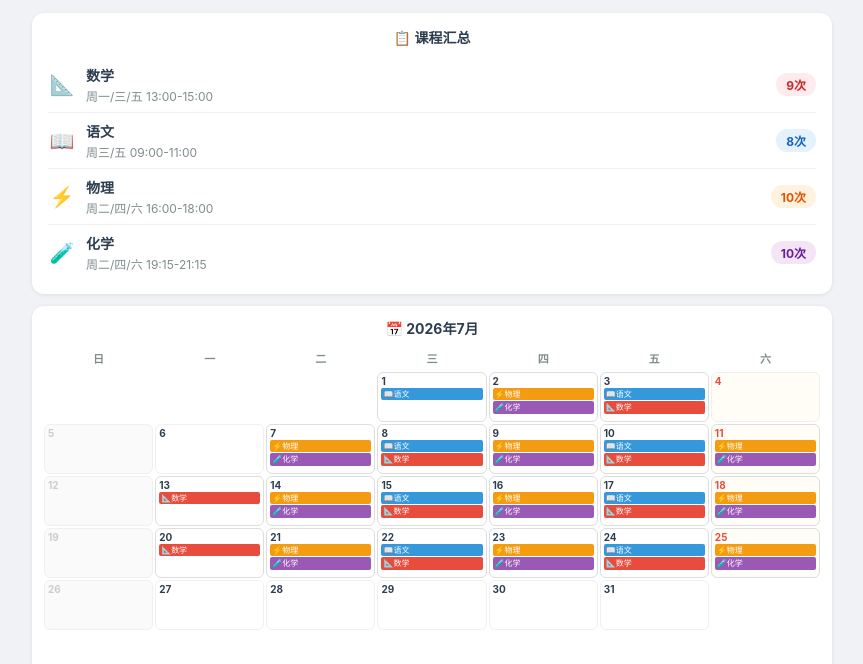
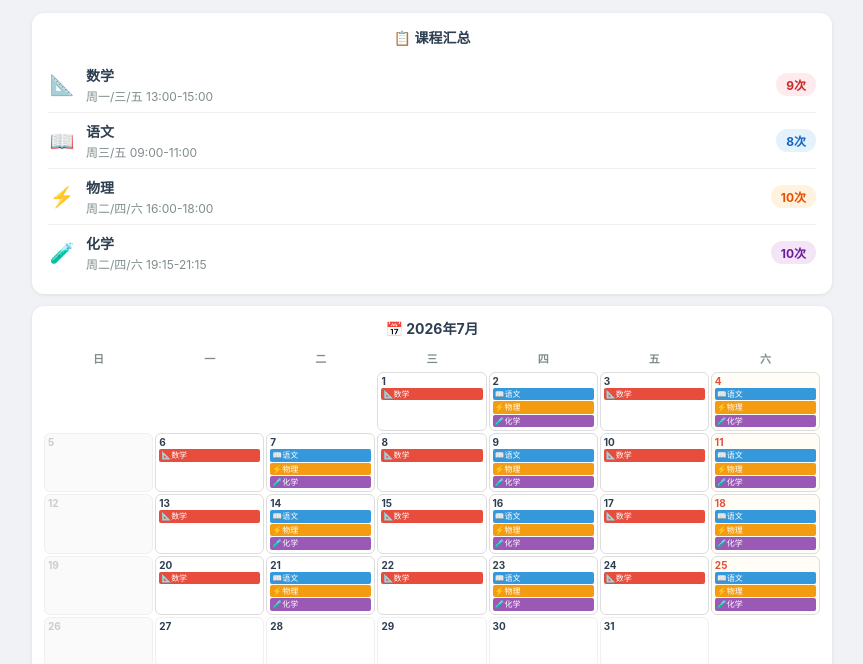
Before and after one commit to glenman/niniu-highschool-calendar, a plain HTML site: page index.html in a window 1280 px wide. Shown: the part 159-823 px from the top of the page, without its empty margins (208-1071 px from the left). Drawn offline with Linux system fonts and the light colour scheme.

Commit message:
📅 修复: index.html 嵌入数据同步为新课程安排

```diff
--- a/index.html
+++ b/index.html
@@ -331,13 +331,13 @@
     "weekday": "周三",
     "events": [
       {
-          "subject": "语文",
-          "emoji": "📖",
-          "time": "09:00-11:00",
-          "start_time": "09:00",
-          "end_time": "11:00",
-          "color": "#3498db",
-          "description": "高中语文衔接"
+        "subject": "数学",
+        "emoji": "📐",
+        "time": "08:00-10:00",
+        "start_time": "08:00",
+        "end_time": "10:00",
+        "color": "#e74c3c",
+        "description": "高中数学衔接"
       }
     ]
   },
@@ -346,20 +346,29 @@
     "weekday": "周四",
     "events": [
       {
+        "subject": "语文",
+        "emoji": "📖",
+        "time": "10:15-12:15",
+        "start_time": "10:15",
+        "end_time": "12:15",
+        "color": "#3498db",
+        "description": "高中语文衔接"
+      },
+      {
         "subject": "物理",
         "emoji": "⚡",
-          "time": "16:00-18:00",
-          "start_time": "16:00",
-          "end_time": "18:00",
+        "time": "13:00-15:00",
+        "start_time": "13:00",
+        "end_time": "15:00",
         "color": "#f39c12",
         "description": "高中物理衔接"
       },
       {
         "subject": "化学",
         "emoji": "🧪",
-          "time": "19:15-21:15",
-          "start_time": "19:15",
-          "end_time": "21:15",
+        "time": "15:15-17:15",
+        "start_time": "15:15",
+        "end_time": "17:15",
         "color": "#9b59b6",
         "description": "高中化学衔接"
       }
@@ -372,20 +381,59 @@
       {
         "subject": "数学",
         "emoji": "📐",
+        "time": "08:00-10:00",
+        "start_time": "08:00",
+        "end_time": "10:00",
+        "color": "#e74c3c",
+        "description": "高中数学衔接"
+      }
+    ]
+  },
+  {
+    "date": "2026-07-04",
+    "weekday": "周六",
+    "events": [
+      {
+        "subject": "语文",
+        "emoji": "📖",
+        "time": "10:15-12:15",
+        "start_time": "10:15",
+        "end_time": "12:15",
+        "color": "#3498db",
+        "description": "高中语文衔接"
+      },
+      {
+        "subject": "物理",
+        "emoji": "⚡",
         "time": "13:00-15:00",
         "start_time": "13:00",
         "end_time": "15:00",
+        "color": "#f39c12",
+        "description": "高中物理衔接"
+      },
+      {
+        "subject": "化学",
+        "emoji": "🧪",
+        "time": "15:15-17:15",
+        "start_time": "15:15",
+        "end_time": "17:15",
+        "color": "#9b59b6",
+        "description": "高中化学衔接"
+      }
+    ]
+  },
+  {
+    "date": "2026-07-06",
+    "weekday": "周一",
+    "events": [
+      {
+        "subject": "数学",
+        "emoji": "📐",
+        "time": "08:00-10:00",
+        "start_time": "08:00",
+        "end_time": "10:00",
         "color": "#e74c3c",
         "description": "高中数学衔接"
-        },
-        {
-          "subject": "语文",
-          "emoji": "📖",
-          "time": "09:00-11:00",
-          "start_time": "09:00",
-          "end_time": "11:00",
-          "color": "#3498db",
-          "description": "高中语文衔接"
       }
     ]
   },
@@ -394,20 +442,29 @@
     "weekday": "周二",
     "events": [
       {
+        "subject": "语文",
+        "emoji": "📖",
+        "time": "10:15-12:15",
+        "start_time": "10:15",
+        "end_time": "12:15",
+        "color": "#3498db",
+        "description": "高中语文衔接"
+      },
+      {
         "subject": "物理",
         "emoji": "⚡",
-          "time": "16:00-18:00",
-          "start_time": "16:00",
-          "end_time": "18:00",
+        "time": "13:00-15:00",
+        "start_time": "13:00",
+        "end_time": "15:00",
         "color": "#f39c12",
         "description": "高中物理衔接"
       },
       {
         "subject": "化学",
         "emoji": "🧪",
-          "time": "19:15-21:15",
-          "start_time": "19:15",
-          "end_time": "21:15",
+        "time": "15:15-17:15",
+        "start_time": "15:15",
+        "end_time": "17:15",
         "color": "#9b59b6",
         "description": "高中化学衔接"
       }
@@ -420,20 +477,11 @@
       {
         "subject": "数学",
         "emoji": "📐",
-          "time": "13:00-15:00",
-          "start_time": "13:00",
-          "end_time": "15:00",
+        "time": "08:00-10:00",
+        "start_time": "08:00",
+        "end_time": "10:00",
         "color": "#e74c3c",
         "description": "高中数学衔接"
-        },
-        {
-          "subject": "语文",
-          "emoji": "📖",
-          "time": "09:00-11:00",
-          "start_time": "09:00",
-          "end_time": "11:00",
-          "color": "#3498db",
-          "description": "高中语文衔接"
       }
     ]
   },
@@ -442,20 +490,29 @@
     "weekday": "周四",
     "events": [
       {
+        "subject": "语文",
+        "emoji": "📖",
+        "time": "10:15-12:15",
+        "start_time": "10:15",
+        "end_time": "12:15",
+        "color": "#3498db",
+        "description": "高中语文衔接"
+      },
+      {
         "subject": "物理",
         "emoji": "⚡",
-          "time": "16:00-18:00",
-          "start_time": "16:00",
-          "end_time": "18:00",
+        "time": "13:00-15:00",
+        "start_time": "13:00",
+        "end_time": "15:00",
         "color": "#f39c12",
         "description": "高中物理衔接"
       },
       {
         "subject": "化学",
         "emoji": "🧪",
-          "time": "19:15-21:15",
-          "start_time": "19:15",
-          "end_time": "21:15",
+        "time": "15:15-17:15",
+        "start_time": "15:15",
+        "end_time": "17:15",
         "color": "#9b59b6",
         "description": "高中化学衔接"
       }
@@ -468,20 +525,11 @@
       {
         "subject": "数学",
         "emoji": "📐",
-          "time": "13:00-15:00",
-          "start_time": "13:00",
-          "end_time": "15:00",
+        "time": "08:00-10:00",
+        "start_time": "08:00",
+        "end_time": "10:00",
         "color": "#e74c3c",
         "description": "高中数学衔接"
-        },
-        {
-          "subject": "语文",
-          "emoji": "📖",
-          "time": "09:00-11:00",
-          "start_time": "09:00",
-          "end_time": "11:00",
-          "color": "#3498db",
-          "description": "高中语文衔接"
       }
     ]
   },
@@ -490,20 +538,29 @@
     "weekday": "周六",
     "events": [
       {
+        "subject": "语文",
+        "emoji": "📖",
+        "time": "10:15-12:15",
+        "start_time": "10:15",
+        "end_time": "12:15",
+        "color": "#3498db",
+        "description": "高中语文衔接"
+      },
+      {
         "subject": "物理",
         "emoji": "⚡",
-          "time": "16:00-18:00",
-          "start_time": "16:00",
-          "end_time": "18:00",
+        "time": "13:00-15:00",
+        "start_time": "13:00",
+        "end_time": "15:00",
         "color": "#f39c12",
         "description": "高中物理衔接"
       },
       {
         "subject": "化学",
         "emoji": "🧪",
-          "time": "19:15-21:15",
-          "start_time": "19:15",
-          "end_time": "21:15",
+        "time": "15:15-17:15",
+        "start_time": "15:15",
+        "end_time": "17:15",
         "color": "#9b59b6",
         "description": "高中化学衔接"
       }
@@ -516,9 +573,9 @@
       {
         "subject": "数学",
         "emoji": "📐",
-          "time": "13:00-15:00",
-          "start_time": "13:00",
-          "end_time": "15:00",
+        "time": "08:00-10:00",
+        "start_time": "08:00",
+        "end_time": "10:00",
         "color": "#e74c3c",
         "description": "高中数学衔接"
       }
@@ -529,20 +586,29 @@
     "weekday": "周二",
     "events": [
       {
+        "subject": "语文",
+        "emoji": "📖",
+        "time": "10:15-12:15",
+        "start_time": "10:15",
+        "end_time": "12:15",
+        "color": "#3498db",
+        "description": "高中语文衔接"
+      },
+      {
         "subject": "物理",
         "emoji": "⚡",
-          "time": "16:00-18:00",
-          "start_time": "16:00",
-          "end_time": "18:00",
+        "time": "13:00-15:00",
+        "start_time": "13:00",
+        "end_time": "15:00",
         "color": "#f39c12",
         "description": "高中物理衔接"
       },
       {
         "subject": "化学",
         "emoji": "🧪",
-          "time": "19:15-21:15",
-          "start_time": "19:15",
-          "end_time": "21:15",
+        "time": "15:15-17:15",
+        "start_time": "15:15",
+        "end_time": "17:15",
         "color": "#9b59b6",
         "description": "高中化学衔接"
       }
@@ -555,20 +621,11 @@
       {
         "subject": "数学",
         "emoji": "📐",
-          "time": "13:00-15:00",
-          "start_time": "13:00",
-          "end_time": "15:00",
+        "time": "08:00-10:00",
+        "start_time": "08:00",
+        "end_time": "10:00",
         "color": "#e74c3c",
         "description": "高中数学衔接"
-        },
-        {
-          "subject": "语文",
-          "emoji": "📖",
-          "time": "09:00-11:00",
-          "start_time": "09:00",
-          "end_time": "11:00",
-          "color": "#3498db",
-          "description": "高中语文衔接"
       }
     ]
   },
@@ -577,20 +634,29 @@
     "weekday": "周四",
     "events": [
       {
+        "subject": "语文",
+        "emoji": "📖",
+        "time": "10:15-12:15",
+        "start_time": "10:15",
+        "end_time": "12:15",
+        "color": "#3498db",
+        "description": "高中语文衔接"
+      },
+      {
         "subject": "物理",
         "emoji": "⚡",
-          "time": "16:00-18:00",
-          "start_time": "16:00",
-          "end_time": "18:00",
+        "time": "13:00-15:00",
+        "start_time": "13:00",
+        "end_time": "15:00",
         "color": "#f39c12",
         "description": "高中物理衔接"
       },
       {
         "subject": "化学",
         "emoji": "🧪",
-          "time": "19:15-21:15",
-          "start_time": "19:15",
-          "end_time": "21:15",
+        "time": "15:15-17:15",
+        "start_time": "15:15",
+        "end_time": "17:15",
         "color": "#9b59b6",
         "description": "高中化学衔接"
       }
@@ -603,20 +669,11 @@
       {
         "subject": "数学",
         "emoji": "📐",
-          "time": "13:00-15:00",
-          "start_time": "13:00",
-          "end_time": "15:00",
+        "time": "08:00-10:00",
+        "start_time": "08:00",
+        "end_time": "10:00",
         "color": "#e74c3c",
         "description": "高中数学衔接"
-        },
-        {
-          "subject": "语文",
-          "emoji": "📖",
-          "time": "09:00-11:00",
-          "start_time": "09:00",
-          "end_time": "11:00",
-          "color": "#3498db",
-          "description": "高中语文衔接"
       }
     ]
   },
@@ -625,20 +682,29 @@
     "weekday": "周六",
     "events": [
       {
+        "subject": "语文",
+        "emoji": "📖",
+        "time": "10:15-12:15",
+        "start_time": "10:15",
+        "end_time": "12:15",
+        "color": "#3498db",
+        "description": "高中语文衔接"
+      },
+      {
         "subject": "物理",
         "emoji": "⚡",
-          "time": "16:00-18:00",
-          "start_time": "16:00",
-          "end_time": "18:00",
+        "time": "13:00-15:00",
+        "start_time": "13:00",
+        "end_time": "15:00",
         "color": "#f39c12",
         "description": "高中物理衔接"
       },
       {
         "subject": "化学",
         "emoji": "🧪",
-          "time": "19:15-21:15",
-          "start_time": "19:15",
-          "end_time": "21:15",
+        "time": "15:15-17:15",
+        "start_time": "15:15",
+        "end_time": "17:15",
         "color": "#9b59b6",
         "description": "高中化学衔接"
       }
@@ -651,9 +717,9 @@
       {
         "subject": "数学",
         "emoji": "📐",
-          "time": "13:00-15:00",
-          "start_time": "13:00",
-          "end_time": "15:00",
+        "time": "08:00-10:00",
+        "start_time": "08:00",
+        "end_time": "10:00",
         "color": "#e74c3c",
         "description": "高中数学衔接"
       }
@@ -664,20 +730,29 @@
     "weekday": "周二",
     "events": [
       {
+        "subject": "语文",
+        "emoji": "📖",
+        "time": "10:15-12:15",
+        "start_time": "10:15",
+        "end_time": "12:15",
+        "color": "#3498db",
+        "description": "高中语文衔接"
+      },
+      {
         "subject": "物理",
         "emoji": "⚡",
-          "time": "16:00-18:00",
-          "start_time": "16:00",
-          "end_time": "18:00",
+        "time": "13:00-15:00",
+        "start_time": "13:00",
+        "end_time": "15:00",
         "color": "#f39c12",
         "description": "高中物理衔接"
       },
       {
         "subject": "化学",
         "emoji": "🧪",
-          "time": "19:15-21:15",
-          "start_time": "19:15",
-          "end_time": "21:15",
+        "time": "15:15-17:15",
+        "start_time": "15:15",
+        "end_time": "17:15",
         "color": "#9b59b6",
         "description": "高中化学衔接"
       }
@@ -690,20 +765,11 @@
       {
         "subject": "数学",
         "emoji": "📐",
-          "time": "13:00-15:00",
-          "start_time": "13:00",
-          "end_time": "15:00",
+        "time": "08:00-10:00",
+        "start_time": "08:00",
+        "end_time": "10:00",
         "color": "#e74c3c",
         "description": "高中数学衔接"
-        },
-        {
-          "subject": "语文",
-          "emoji": "📖",
-          "time": "09:00-11:00",
-          "start_time": "09:00",
-          "end_time": "11:00",
-          "color": "#3498db",
-          "description": "高中语文衔接"
       }
     ]
   },
@@ -712,20 +778,29 @@
     "weekday": "周四",
     "events": [
       {
+        "subject": "语文",
+        "emoji": "📖",
+        "time": "10:15-12:15",
+        "start_time": "10:15",
+        "end_time": "12:15",
+        "color": "#3498db",
+        "description": "高中语文衔接"
+      },
+      {
         "subject": "物理",
         "emoji": "⚡",
-          "time": "16:00-18:00",
-          "start_time": "16:00",
-          "end_time": "18:00",
+        "time": "13:00-15:00",
+        "start_time": "13:00",
+        "end_time": "15:00",
         "color": "#f39c12",
         "description": "高中物理衔接"
       },
       {
         "subject": "化学",
         "emoji": "🧪",
-          "time": "19:15-21:15",
-          "start_time": "19:15",
-          "end_time": "21:15",
+        "time": "15:15-17:15",
+        "start_time": "15:15",
+        "end_time": "17:15",
         "color": "#9b59b6",
         "description": "高中化学衔接"
       }
@@ -738,20 +813,11 @@
       {
         "subject": "数学",
         "emoji": "📐",
-          "time": "13:00-15:00",
-          "start_time": "13:00",
-          "end_time": "15:00",
+        "time": "08:00-10:00",
+        "start_time": "08:00",
+        "end_time": "10:00",
         "color": "#e74c3c",
         "description": "高中数学衔接"
-        },
-        {
-          "subject": "语文",
-          "emoji": "📖",
-          "time": "09:00-11:00",
-          "start_time": "09:00",
-          "end_time": "11:00",
-          "color": "#3498db",
-          "description": "高中语文衔接"
       }
     ]
   },
@@ -760,20 +826,29 @@
     "weekday": "周六",
     "events": [
       {
+        "subject": "语文",
+        "emoji": "📖",
+        "time": "10:15-12:15",
+        "start_time": "10:15",
+        "end_time": "12:15",
+        "color": "#3498db",
+        "description": "高中语文衔接"
+      },
+      {
         "subject": "物理",
         "emoji": "⚡",
-          "time": "16:00-18:00",
-          "start_time": "16:00",
-          "end_time": "18:00",
+        "time": "13:00-15:00",
+        "start_time": "13:00",
+        "end_time": "15:00",
         "color": "#f39c12",
         "description": "高中物理衔接"
       },
       {
         "subject": "化学",
         "emoji": "🧪",
-          "time": "19:15-21:15",
-          "start_time": "19:15",
-          "end_time": "21:15",
+        "time": "15:15-17:15",
+        "start_time": "15:15",
+        "end_time": "17:15",
         "color": "#9b59b6",
         "description": "高中化学衔接"
       }
```
Lines whose indentation alone changed are shown as unchanged.
